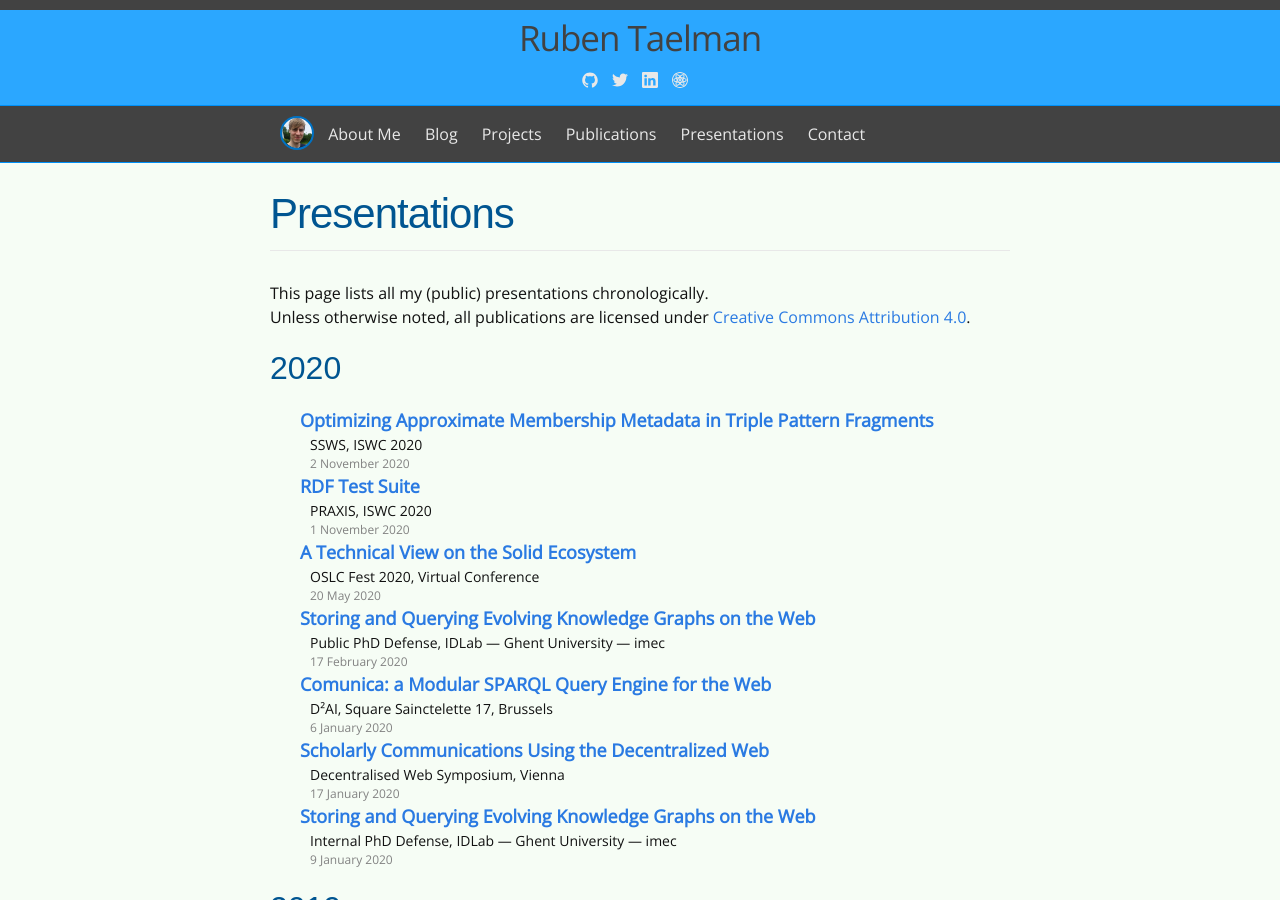
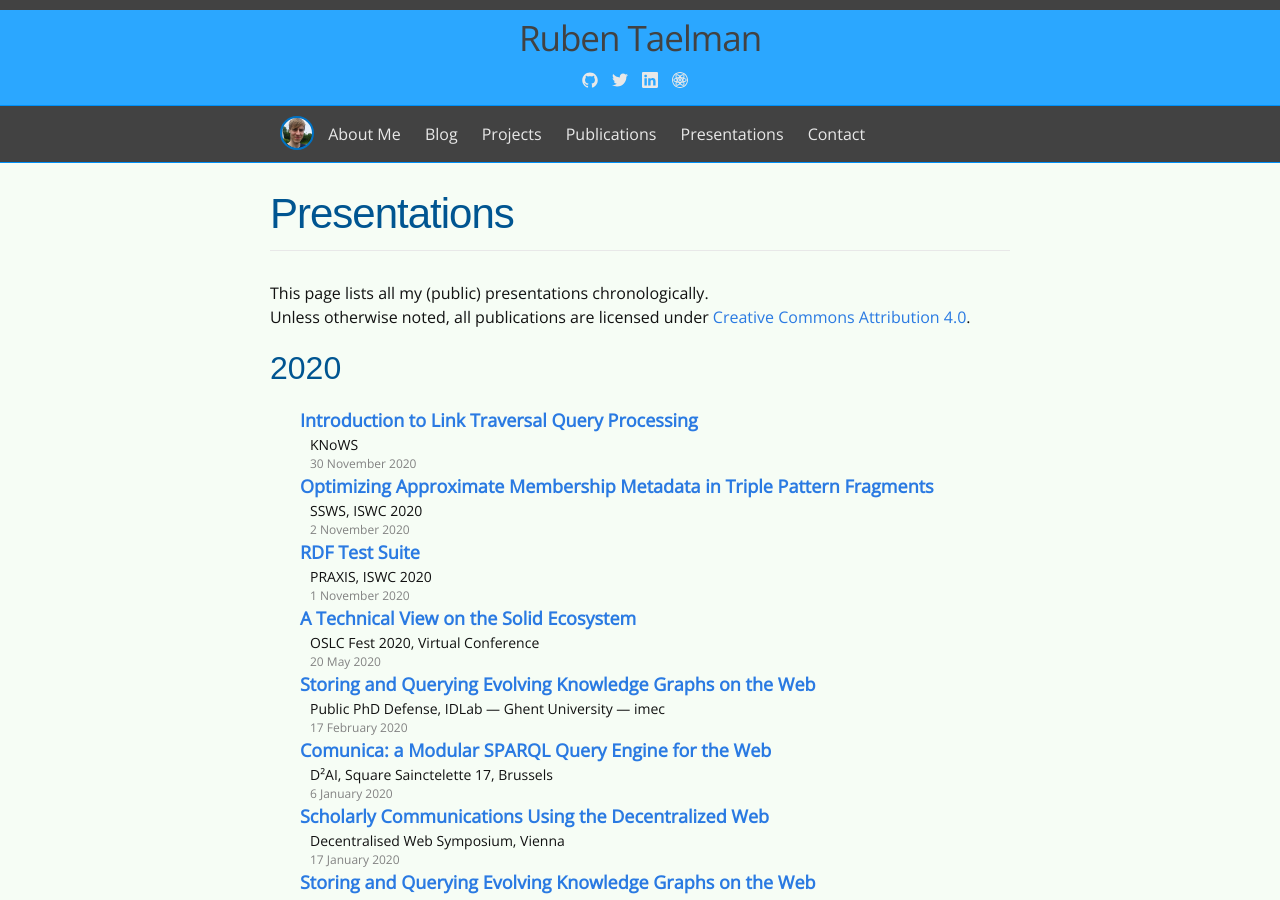
Before and after one commit to rubensworks/rubensworks.net, a Jekyll site: the page built from presentations.md, in a window 1280 px wide and 900 px high. Built offline with Jekyll 4.4.1, drawn with Linux system fonts in a browser that asks for light colours; some web fonts are replaced.

Commit message:
Update presentations.yml

```diff
--- a/_data/presentations.yml
+++ b/_data/presentations.yml
@@ -1,7 +1,7 @@
 "2020-knows-linktraversal":
     title: "Introduction to Link Traversal Query Processing"
     venue: "KNoWS"
-    date: "330 November 2020"
+    date: "30 November 2020"
     url: "https://www.rubensworks.net/raw/slides/2020/knows-linktraversal/"
 "2020-iswc-ssws-amf":
     title: "Optimizing Approximate Membership Metadata in Triple Pattern Fragments"
```
